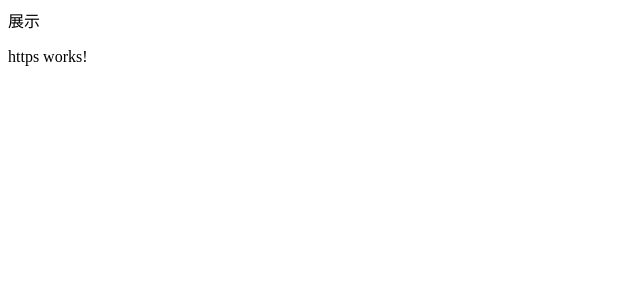
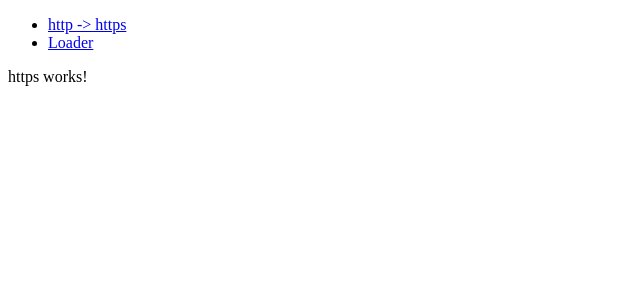
Before and after one commit to llccing-demo/ng-interceptors, an Angular app: page /https in a window 1280 px wide. Shown: the top 300 px of the page, without its empty margins (0-640 px from the left). Built offline with nearby package versions, Linux system fonts and the light colour scheme; no server answers.

Commit message:
feat: loader

```diff
--- a/src/app/app.component.html
+++ b/src/app/app.component.html
@@ -1,3 +1,12 @@
-展示
+<nav>
+    <ul>
+        <li>
+            <a [routerLink]="['/https']" routerLinkActive="router-link-active">http -> https</a>
+        </li>
+        <li>
+            <a [routerLink]="['/loader']" routerLinkActive="router-link-active">Loader</a>
+        </li>
+    </ul>
+</nav>
 
 <router-outlet></router-outlet>
--- /dev/null
+++ b/src/app/pages/loader/loader.component.ts
@@ -0,0 +1,20 @@
+import { Component, OnInit } from '@angular/core';
+
+@Component({
+  selector: 'app-loader',
+  template: `
+    <p>
+      loader works!
+    </p>
+  `,
+  styles: [
+  ]
+})
+export class LoaderComponent implements OnInit {
+
+  constructor() { }
+
+  ngOnInit(): void {
+  }
+
+}
```
Also changed, not shown: src/app/app-routing.module.ts (+12 -4 lines), src/app/interceptors/https.interceptor.ts (+4 -13 lines), src/app/interceptors/loader.interceptor.ts (added, +15 -0 lines), 1 other file (tests, documents, lock files or other folders).
